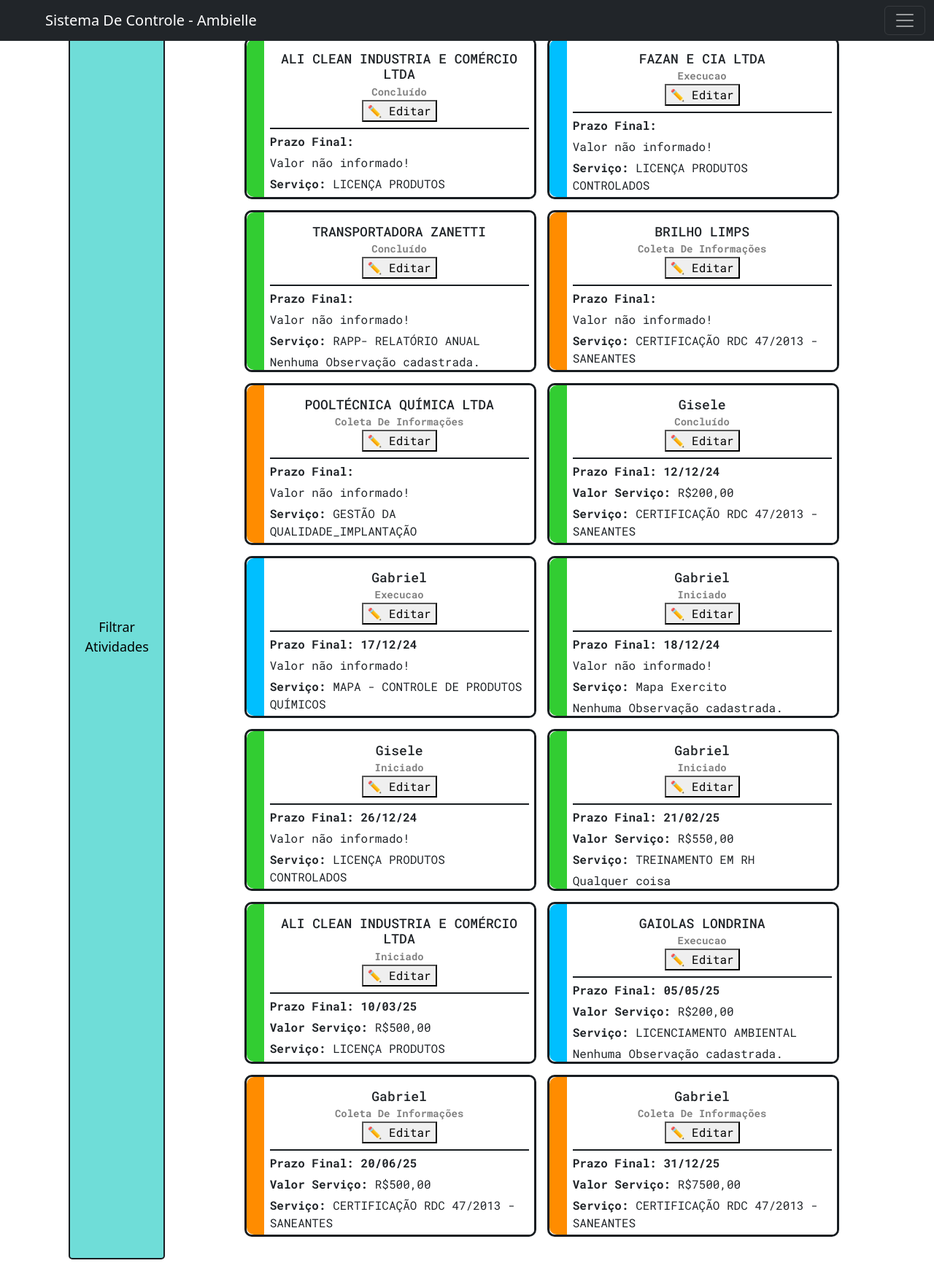
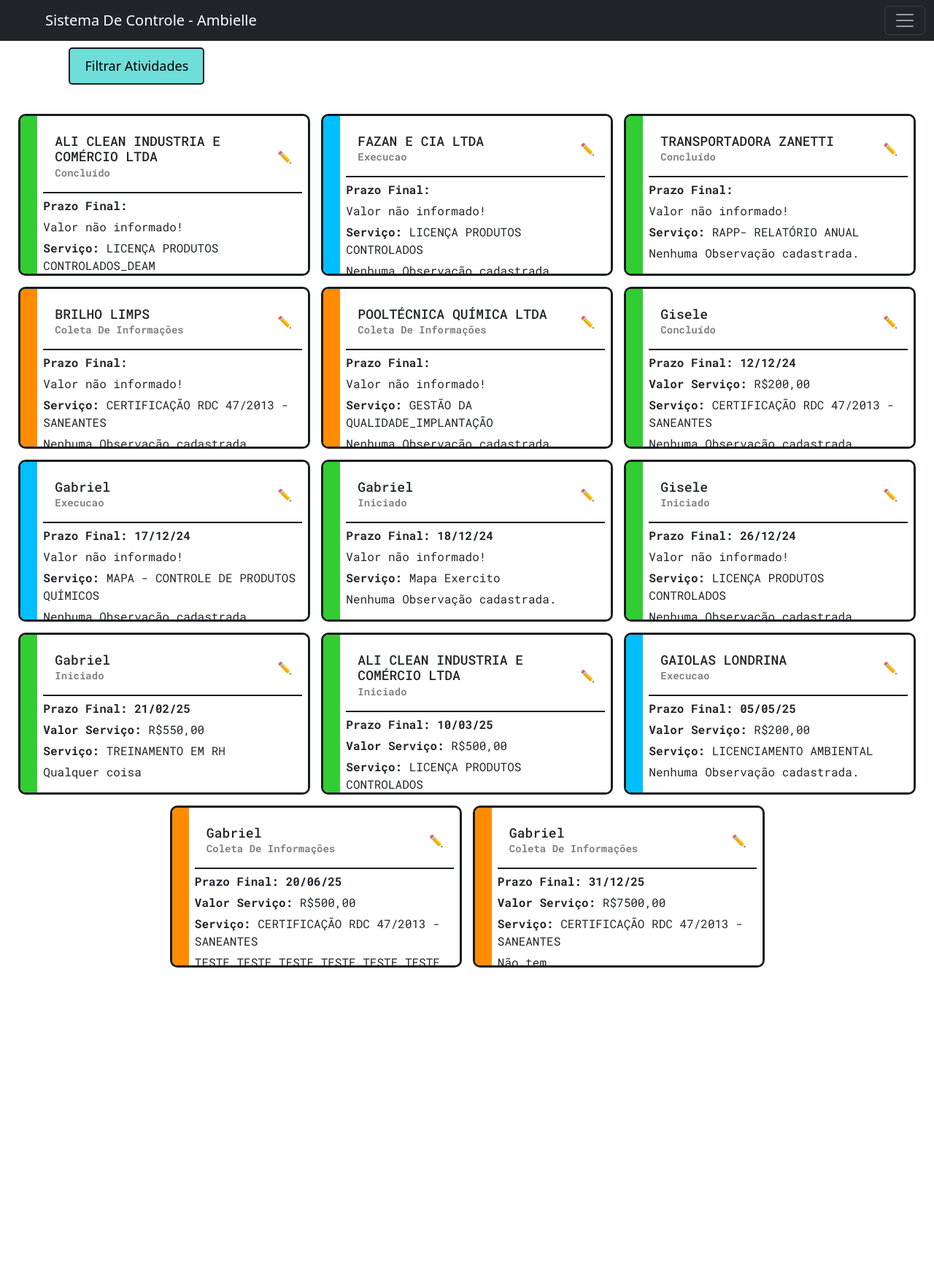
Before and after one commit to Gabr1elaugus700/Ambielle, a Django app: page /ambielle/tarefas/ in a window 1280 px wide. Shown: the whole page at 73% size. After the commit the page ends 1326 px from the top, so only its background shows below. Run offline with Django 5.2, Linux system fonts and the light colour scheme; a user stored in the database is signed in; data comes from the database, SQL or seed files in the repository; some web fonts are replaced.

Commit message:
alteração tela de tarefas

```diff
--- a/base_static/global/css/timeLine.css
+++ b/base_static/global/css/timeLine.css
@@ -5,7 +5,6 @@
 /* Estilo para os cards */
 .tasks-row {
     display: flex;
-    padding: min(5em, 3%);
     justify-content: center;
     flex: 1 1 0;
     flex-wrap: wrap;
@@ -15,8 +14,7 @@
 /* Barra lateral colorida */
 .task-status-bar {
     width: 25px; /* Define a largura da barra lateral */
-    height: 100%; /* Faz a barra ocupar toda a altura do card */
-    border-radius: 10px 0 0 10px; /* Mantém o arredondamento apenas do lado esquerdo */
+    height: 100%;  /* Mantém o arredondamento apenas do lado esquerdo */
     background-color: var(--primary-color);
 }
 
@@ -36,7 +34,7 @@
 .task-card {
     display: flex;
     align-items: stretch;
-    max-height: 15.5rem;
+    max-height: 17rem;
     width: 25rem;
     border-radius: 10px;
     border: 3px solid var(--secondary-color);
@@ -48,13 +46,35 @@
     background-color: var(--status-color); /* Aplica a cor dinamicamente */
 }
 
+.task-header {
+    display: flex;
+    align-items: center;
+    justify-content: space-between; /* Mantém os elementos afastados */
+    padding: 8px; /* Adiciona um espaçamento interno */
+    border-bottom: 2px solid var(--secondary-color);
+}
 
-.task-header {
+.task-header .task-dateCli {
     padding: 8px;
-    border-bottom: 2px solid var(--secondary-color);
-    text-align: center;
+
+    text-align: left; /* Ajusta para alinhamento correto */
     font-weight: bold;
+    display: flex;
+    flex-direction: column;
+    align-items: flex-start; /* Alinha à esquerda */
 }
+
+.task-header button {
+    display: flex;
+    align-items: center;
+    justify-content: center;
+    margin-left: auto; /* Joga o botão para a direita */
+    border: none;
+    background: none;
+    cursor: pointer;
+}
+
+
 
 .task-dateCli h3 {
     margin: 0;
--- a/workflow/templates/workflow/timeLine.html
+++ b/workflow/templates/workflow/timeLine.html
@@ -8,8 +8,12 @@
         display: none;
     }
   </style>
+
+  <main>
+
+    <section>
         <button class="open-modal-btn">Filtrar Atividades</button>
-
+    </section>
   <div id="filterModal" class="modal">
     <div class="modal-content">
 
@@ -76,8 +80,8 @@
         </div>
     </div>
   </div>
-
-  <div class="tasks-section">
+  <section>
+    <div class="tasks-section" style="padding-top: 0px;">
         <div class="tasks-row">
         {% if tarefas %}
             {% for task in tarefas %}
@@ -91,7 +95,7 @@
                         </div>
                         <!-- Botão de edição -->
                         <button class="btn-editar" data-id="{{ task.id }}" data-status="{{ task.status }}">
-                        ✏️ Editar
+                            ✏️
                         </button>
                     </div>
                     <div class="info">
@@ -117,6 +121,7 @@
         {% endif %}
         </div>
     </div>
+  </section>
 
     <div id="modal-editar-tarefa" class="modal">
       <div class="modal-content">
@@ -135,6 +140,7 @@
           </form>
     </div>
 </div>
+</main>
 <script>
     document.querySelectorAll(".btn-editar").forEach(button => {
         button.addEventListener("click", function () {
```
Lines whose indentation alone changed are shown as unchanged.
